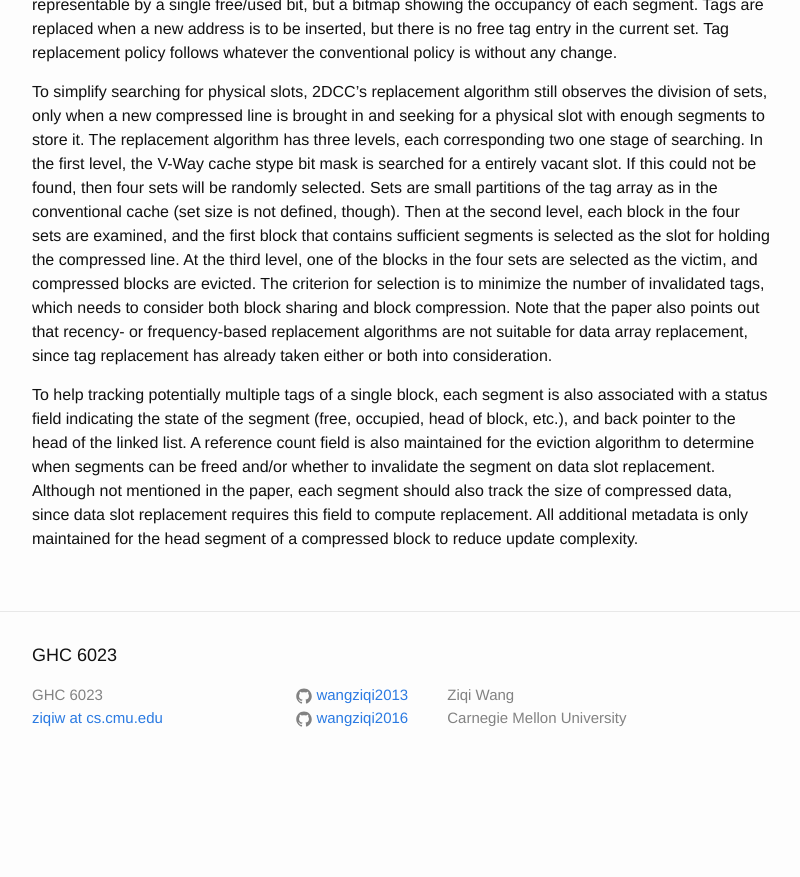
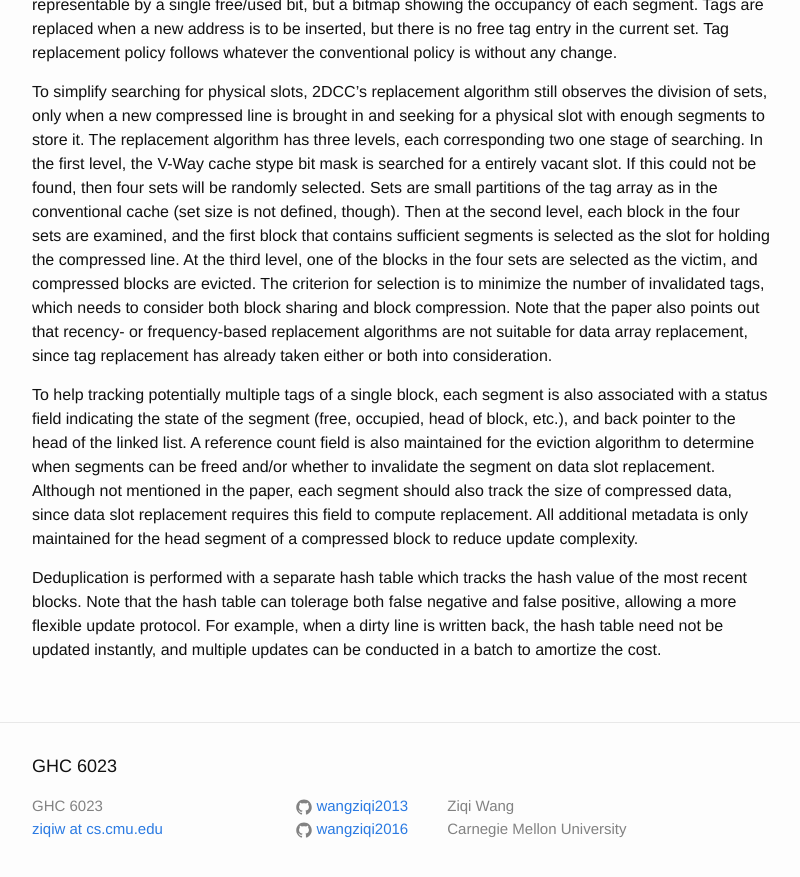
Before and after one commit to wangziqi2013/wangziqi2013.github.io, a Jekyll site: the page built from _posts/2020-07-22-2dcc.markdown, in a window 1280 px wide and 900 px high, scrolled down 1528 px. Shown: the top 877 px of the window, without its empty margins (238-1038 px from the left). Built offline with Jekyll 4.4.1, drawn with Linux system fonts in a browser that asks for light colours; before the commit the page ends 2317 px from its top, so only the background shows below that.

Commit message:
Adding ht

```diff
--- a/_posts/2020-07-22-2dcc.markdown
+++ b/_posts/2020-07-22-2dcc.markdown
@@ -77,3 +77,8 @@ to invalidate the segment on data slot replacement.
 Although not mentioned in the paper, each segment should also track the size of compressed data, since data slot replacement
 requires this field to compute replacement. All additional metadata is only maintained for the head segment of a compressed
 block to reduce update complexity.
+
+Deduplication is performed with a separate hash table which tracks the hash value of the most recent blocks. Note that
+the hash table can tolerage both false negative and false positive, allowing a more flexible update protocol. For example,
+when a dirty line is written back, the hash table need not be updated instantly, and multiple updates can be conducted
+in a batch to amortize the cost.
```
